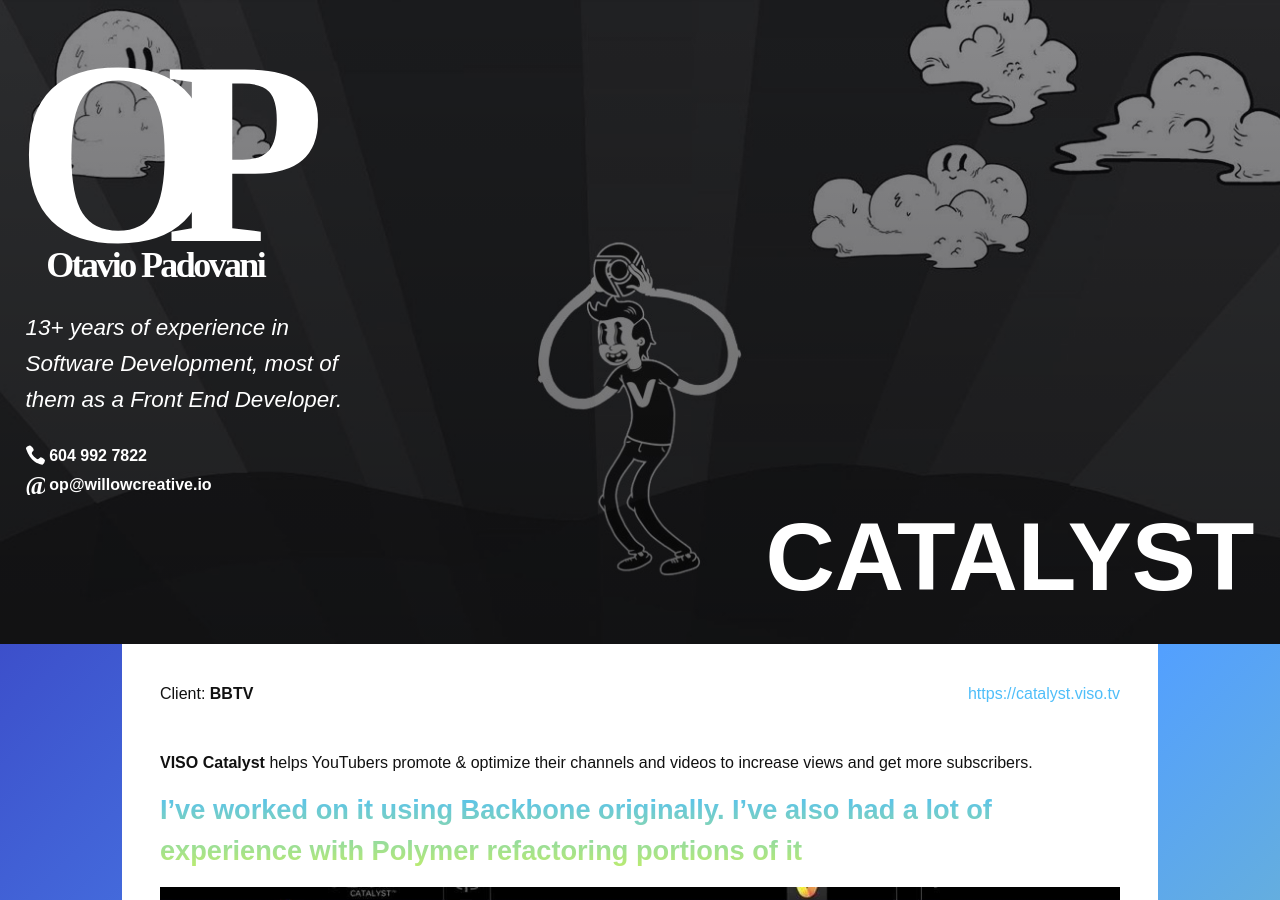
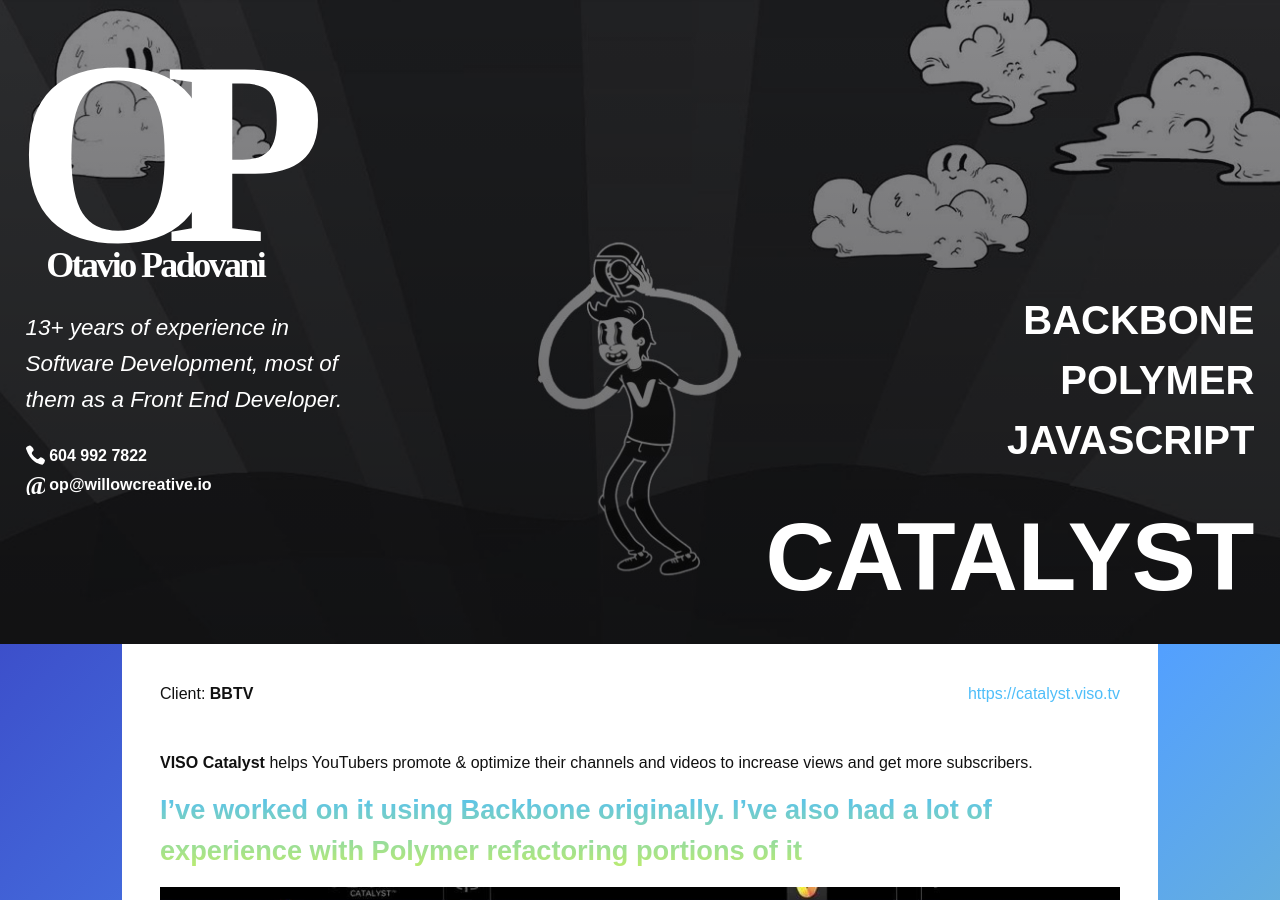
Before and after one commit to otaviowillow/otaviopadovani, a Jekyll site: the page built from _posts/2017-08-21-catalyst.markdown, in a window 1280 px wide and 900 px high. Built offline with Jekyll 4.4.1, drawn with Linux system fonts in a browser that asks for light colours; some web fonts are replaced.

Commit message:
Updated Catalyst

```diff
--- a/_posts/2017-08-21-catalyst.markdown
+++ b/_posts/2017-08-21-catalyst.markdown
@@ -1,6 +1,10 @@
 ---
 title: Catalyst
 date: 2017-08-21 15:51:00 -07:00
+tags:
+- Backbone
+- Polymer
+- Javascript
 header-image: "/uploads/catalyst-97988c.jpg"
 client: BBTV
 website: https://catalyst.viso.tv
```
